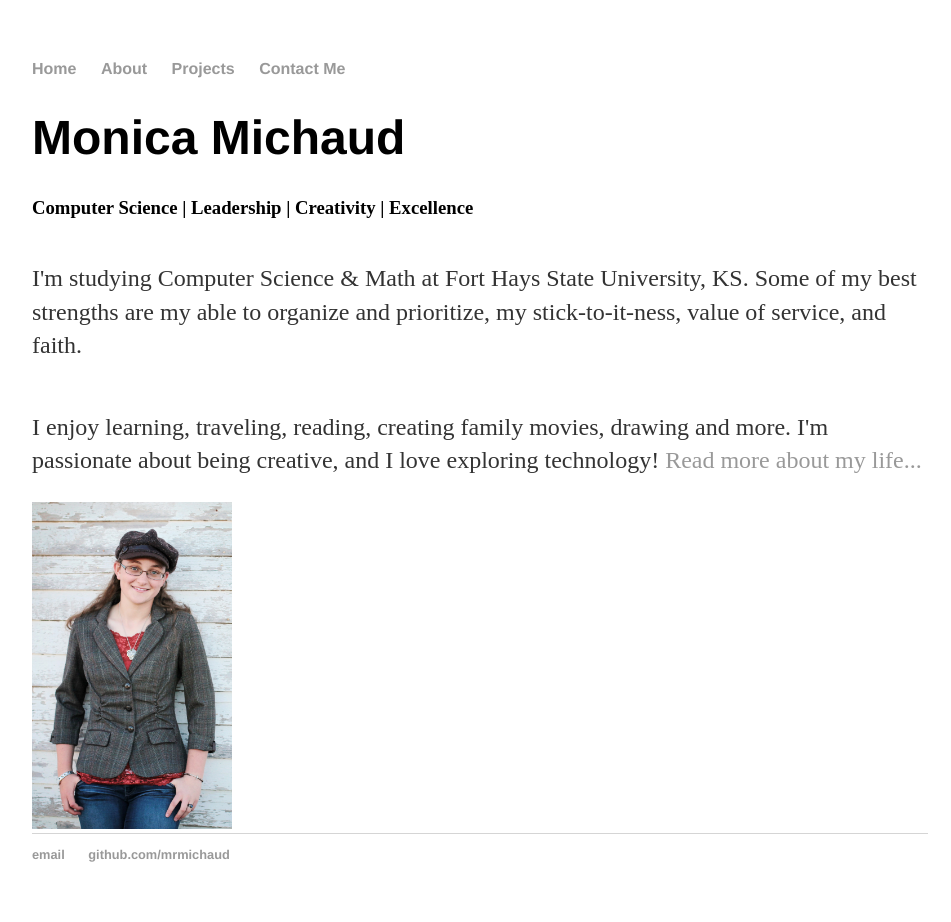
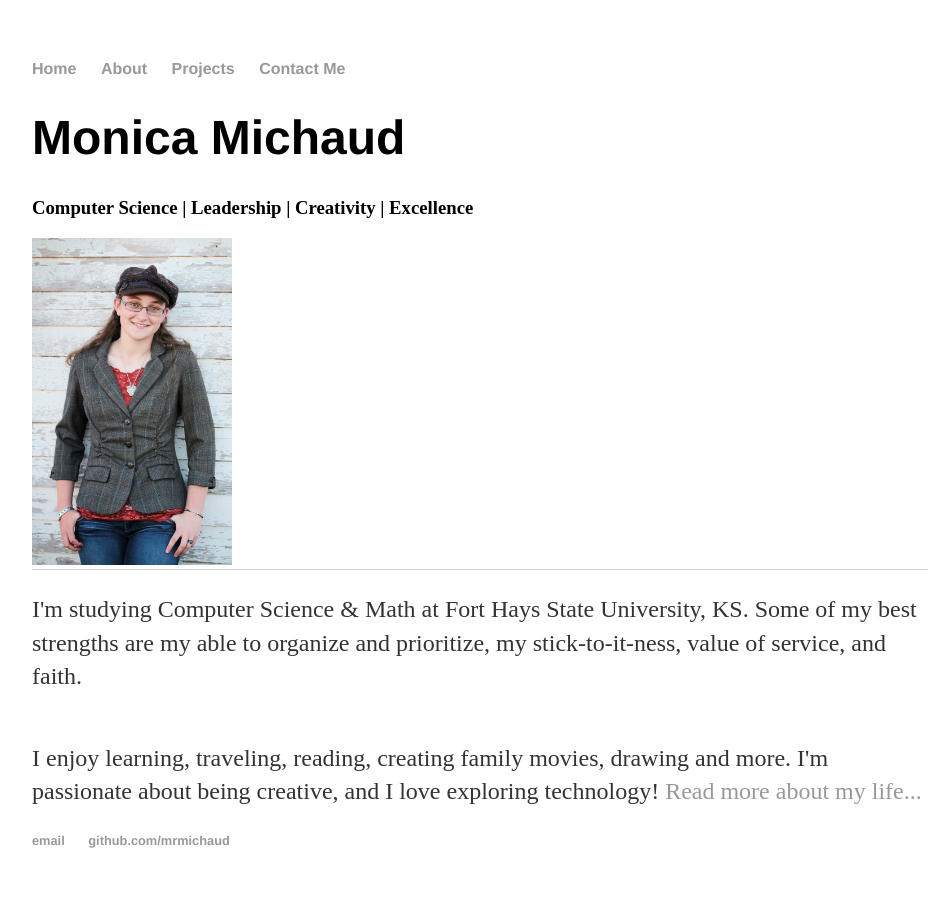
Before and after one commit to mrmichaud/mrmichaud.github.io, a Jekyll site: the page built from index.html, in a window 1280 px wide. Shown: the whole page, without its empty margins (160-1111 px from the left). Built offline with Jekyll 4.4.1, drawn with Linux system fonts in a browser that asks for light colours.

Commit message:
Update index.html

```diff
--- a/index.html
+++ b/index.html
@@ -5,9 +5,10 @@ title: Monica Michaud Home
 <div class="blurb">
 	<h1>Monica Michaud</h1>
 	<h3>Computer Science | Leadership | Creativity | Excellence</h3>
+	<img src="http://mrmichaud.github.io/Monica (74)edit.jpg" alt="Monica Profile Picture" style="width:200px;height:327px;">
 	<p>I'm studying Computer Science &amp Math at Fort Hays State University, KS. Some of my best strengths are my able to organize and prioritize, my stick-to-it-ness, value of service, and faith.</p>
 	<p>I enjoy learning, traveling, reading, creating family movies, drawing and more. I'm passionate about being creative, and I love exploring technology! <a href="/about">Read more about my life...</a></p>
 
-	<img src="http://mrmichaud.github.io/Monica (74)edit.jpg" alt="Monica Profile Picture" style="width:200px;height:327px;">
+
 
 </div><!-- /.blurb -->
```
